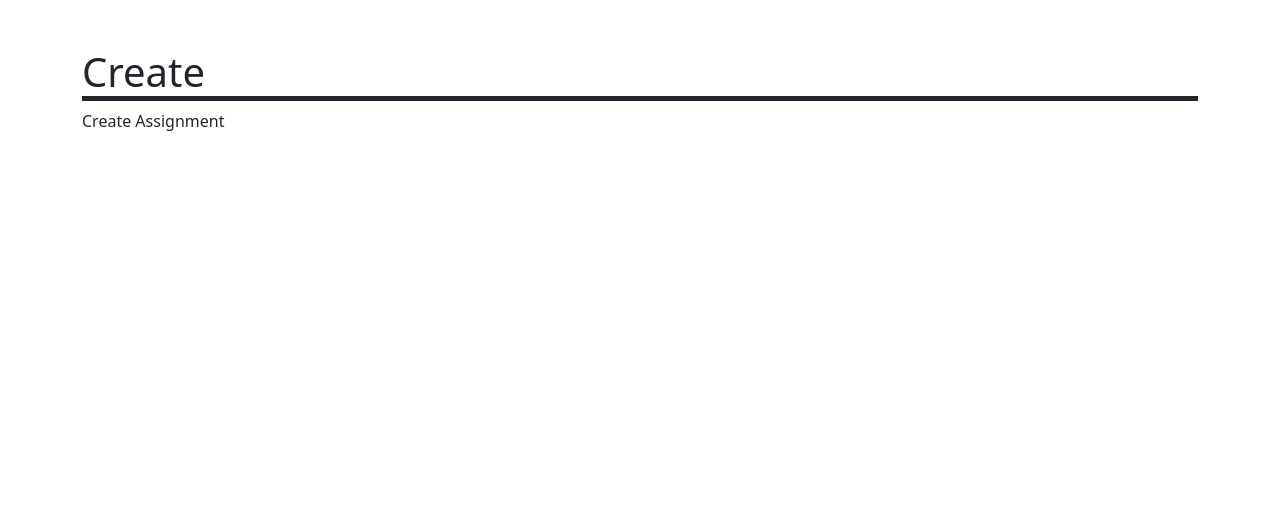
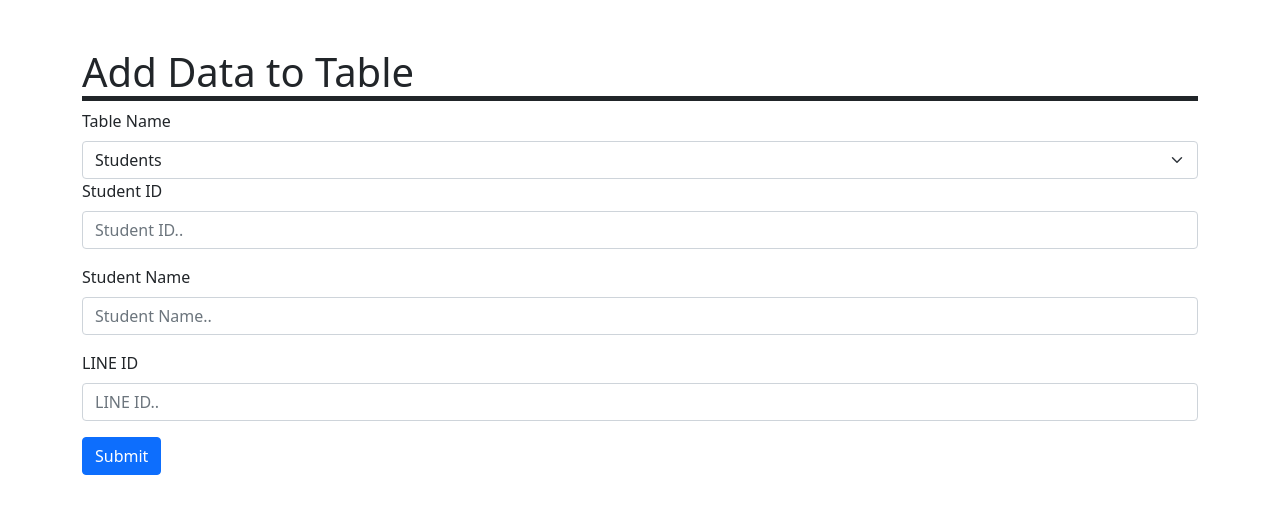
Before and after one commit to andy0427s/linebotTeacher, a Flask app: page /create in a window 1280 px wide. Shown: the part 56-570 px from the top of the page. Run offline with Flask 2, Linux system fonts and the light colour scheme; some libraries are stand-ins or nearby versions.

Commit message:
/create bootstrapped

```diff
--- a/app.py
+++ b/app.py
@@ -54,14 +54,40 @@ def index():
     return render_template('index.html',
                            page_header="Home")
 
-@app.route('/create')
+
+@app.route('/create', methods=['GET', 'POST'])
 def create():
+    if request.form:
+        print(request.form)
+        tab_type = request.form['table']
+        if tab_type == "students":
+            sid = request.form['sID']
+            sname = request.form['SName']
+            lineid = request.form['LID']
+            student = [Student(sId=sid, sName=sname, lineId=lineid)]
+            db.session.add_all(student)
+            msg = "Added data to students"
+        elif tab_type == "homeworks":
+            aid = request.form['aID']
+            aaa = request.form['sID2']
+            floc = request.form['fLoc']
+            lab = request.form['Lab']
+            homework = [Homework(aId=aid, sId=aaa, file=floc, label=lab)]
+            db.session.add_all(homework)
+            msg = "Added data to homeworks"
+        elif tab_type == "assignments":
+            pmt = request.form['pmt']
+            assignment = [Assignment(prompt=pmt)]
+            db.session.add_all(assignment)
+            msg = "Added data to assignments"
+        db.session.commit()
     return render_template('create.html',
-                           page_header="Create")
+                           page_header="Add Data to Table")
+
 
 @app.route('/makechange')
 def makechange():
-    #make changes to table
+    # make changes to table
     return render_template('my-form.html')
 
 
@@ -108,21 +134,24 @@ def students():
                            page_header="Students",
                            data=results)
 
+
 @app.route('/showtables')
 # show all tables
 def showTables():
     results = {}
-    results['students'] =  Student.query.all()
+    results['students'] = Student.query.all()
     results['homeworks'] = Homework.query.all()
     results['assignments'] = Assignment.query.all()
     return render_template('showtables.html',
                            page_header="All tables",
                            data=results)
 
+
 @app.route('/createall')
 def newTables():
     db.create_all()
     return "created"
+
 
 @app.route('/dropall')
 def clearData():
@@ -147,6 +176,7 @@ def addData():
     db.session.commit()
     return "added"
 
+
 @app.route('/reset')
 def reset():
     db.drop_all()
@@ -159,7 +189,7 @@ def reset():
     a2 = Assignment(prompt="He finished his breakfast early")
     a3 = Assignment(prompt="The flowers bloomed early this year")
     h1 = Homework(aId=2, lineId='f027k', file="/uploaded/zzz.wav")
-    entries = [s1,s2,s3,s4,a1,a2,a3,h1]
+    entries = [s1, s2, s3, s4, a1, a2, a3, h1]
     db.session.add_all(entries)
     db.session.commit()
     return redirect('/showtables')
@@ -170,25 +200,31 @@ def reset():
 def addStu():
     return addStudent(22, "Eve", "o147v")
 
+
 @app.route('/addhw')
 def addHw():
     return addHomework(22, "a983g", "/uploaded/sss.wav", "mary")
+
 
 @app.route('/addass')
 def addAss():
     return addAssignment("He went to Spain")
 
+
 @app.route('/delstu')
 def delStu():
     return deleteStudent(2)
+
 
 @app.route('/delhw')
 def delHw():
     return deleteHomework("/uploaded/sss.wav")
 
+
 @app.route('/delass')
 def delAss():
     return deleteAssignment(2)
+
 
 def addStudent(sId, sName, lineId):
     entry = Student(sId=sId, sName=sName, lineId=lineId)
@@ -211,12 +247,14 @@ def addHomework(aId, lineId, file, label=None):
         db.session.rollback()
         return f"failed to add {file}"
 
+
 def addAssignment(prompt):
     # this shouldn't ever error so no need to try/except
     entry = Assignment(prompt=prompt)
     db.session.add(entry)
     db.session.commit()
     return f"added assignment {prompt}!"
+
 
 def deleteStudent(sId):
     query = Student.query.get(sId)
@@ -228,6 +266,7 @@ def deleteStudent(sId):
         db.session.rollback()
         return f"failed to delete student {sId}"
 
+
 def deleteHomework(file):
     query = Homework.query.get(file)
     try:
@@ -238,6 +277,7 @@ def deleteHomework(file):
         db.session.rollback()
         return f"failed to delete homework {file}"
 
+
 def deleteAssignment(aId):
     query = Assignment.query.get(aId)
     try:
@@ -247,6 +287,7 @@ def deleteAssignment(aId):
     except:
         db.session.rollback()
         return f"failed to delete assignment {aId}"
+
 
 def updateStudent(sId, newId=None, newName=None, newLineId=None):
     query = Student.query.get(sId)
@@ -268,10 +309,12 @@ def updateStudent(sId, newId=None, newName=None, newLineId=None):
     else:
         return f"failed to find student {sId}"
 
+
 @app.route('/updatestu')
 def updateStu():
-    return updateStudent(1, newId=1,newName="Jim", newLineId="d848e")
+    return updateStudent(1, newId=1, newName="Jim", newLineId="d848e")
     # return updateStudent(1, newName="Jones")
+
 
 if __name__ == "__main__":
     app.run(debug=True)
--- a/templates/create.html
+++ b/templates/create.html
@@ -1,14 +1,98 @@
 {% extends "parts/base.html" %}
 
-{% block title %}review{% endblock title %}
+{% block title %}Create{% endblock title %}
 {% block scripts %}
 {{ super() }}
-<script src="{{ url_for('static', filename='jquery/jquery-3.5.1.min.js') }}"></script>
+
 {% endblock scripts %}
 
 {% block page_content %}
 {{ super() }}
-<p>Create Assignment</p>
+
+<body>
+
+    <form id="createForm" method="POST">
+        <div>
+            <label for="table" class="form-label">Table Name</label>
+            <select class="form-select" id="table" name="table">
+                <option value="students">Students</option>
+                <option value="homeworks">Homeworks</option>
+                <option value="assignments">Assignments</option>
+            </select>
+
+            <div class="scol">
+                <div class="mb-3">
+                    <label for="sID" class="form-label">Student ID</label>
+                    <input type="text" class="form-control" id="sID" name="sID" placeholder="Student ID.." required>
+                </div>
+                <div class="mb-3">
+                    <label for="SName" class="form-label">Student Name</label>
+                    <input type="text" class="form-control" id="SName" name="SName" placeholder="Student Name.."
+                        required>
+                </div>
+                <div class="mb-3">
+                    <label for="LID" class="form-label">LINE ID</label>
+                    <input type="text" class="form-control" id="LID" name="LID" placeholder="LINE ID.." required>
+                </div>
+            </div>
+
+            <div class="hcol" style="display:none;">
+                <div class="mb-3">
+                    <label for="aID" class="form-label">Assignment ID</label>
+                    <input type="text" class="form-control" id="aID" name="aID" placeholder="Assignment ID.." required>
+                </div>
+                <div class="mb-3">
+                    <label for="sID2" class="form-label">Student ID</label>
+                    <input type="text" class="form-control" id="sID2" name="sID2" placeholder="Student ID.." required>
+                </div>
+                <div class="mb-3">
+                    <label for="fLoc" class="form-label">File Location</label>
+                    <input type="text" class="form-control" id="fLoc" name="fLoc" placeholder="File Location.."
+                        required>
+                </div>
+                <div class="mb-3">
+                    <label for="Lab" class="form-label">Label</label>
+                    <input type="text" class="form-control" id="Lab" name="Lab" placeholder="Label..">
+                </div>
+            </div>
+
+            <div class="acol" style="display:none;">
+                <div class="mb-3">
+                    <label for="pmt" class="form-label">Prompt</label>
+                    <input type="text" class="form-control" id="pmt" name="pmt" placeholder="Prompt.." required>
+                </div>
+            </div>
+
+            <input class="btn btn-primary" type="submit" value="Submit">
+    </form>
+    </div>
+
+    <script>
+        $('input:text').prop('disabled', true);
+        $(".scol input").prop('disabled', false);
+        $('#table').change(function () {
+            // console.log($(this).val());
+            var val = $(this).val();
+            if (val === "students") {
+                $(".scol").show().find('input').prop('disabled', false);
+                $(".hcol").hide().find('input').prop('disabled', true);
+                $(".acol").hide().find('input').prop('disabled', true);
+            }
+            if (val === "homeworks") {
+                $(".scol").hide().find('input').prop('disabled', true);
+                $(".hcol").show().find('input').prop('disabled', false);
+                $(".acol").hide().find('input').prop('disabled', true);
+            }
+            if (val === "assignments") {
+                $(".scol").hide().find('input').prop('disabled', true);
+                $(".hcol").hide().find('input').prop('disabled', true);
+                $(".acol").show().find('input').prop('disabled', false);
+            }
+        });
 
 
-{% endblock page_content %}
+
+    </script>
+    </form>
+
+    {% endblock page_content %}
```
Also changed, not shown: templates/my-form.html (+12 -9 lines).
